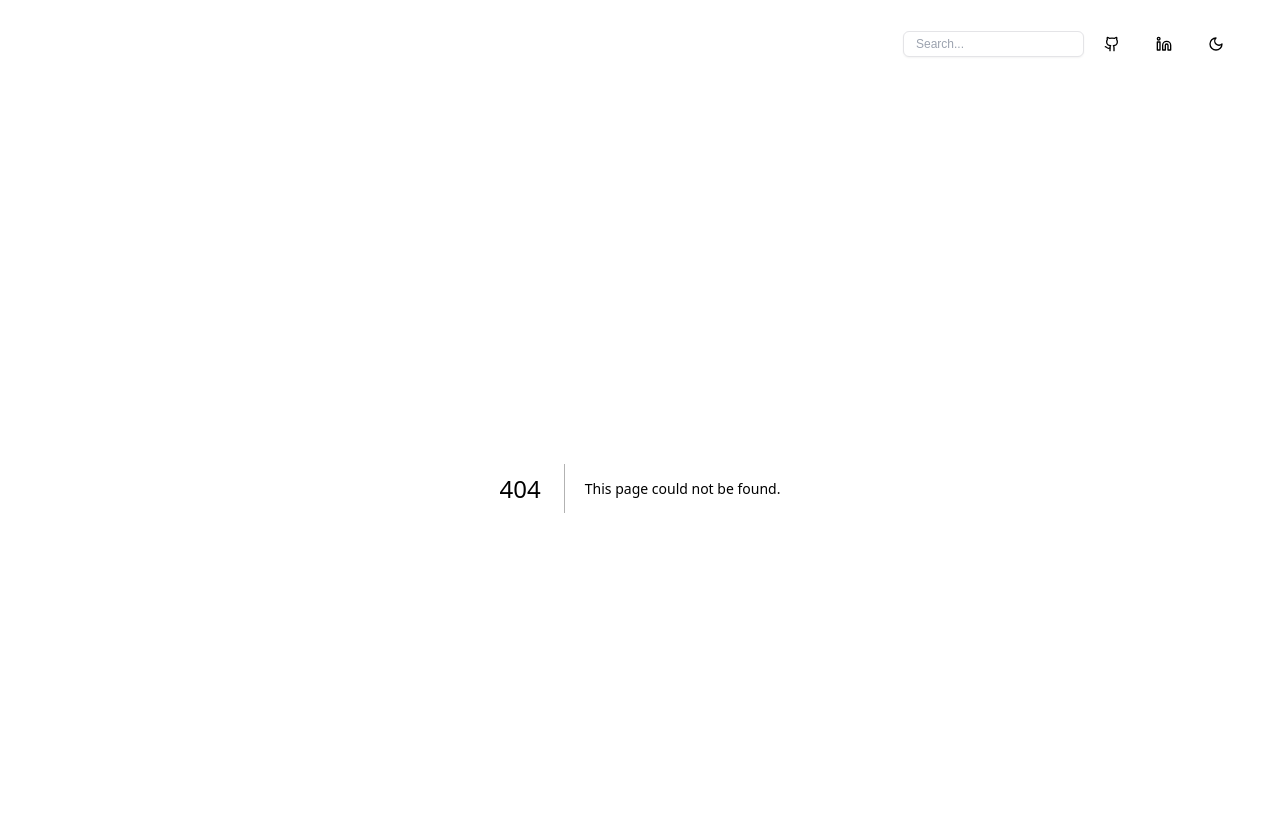
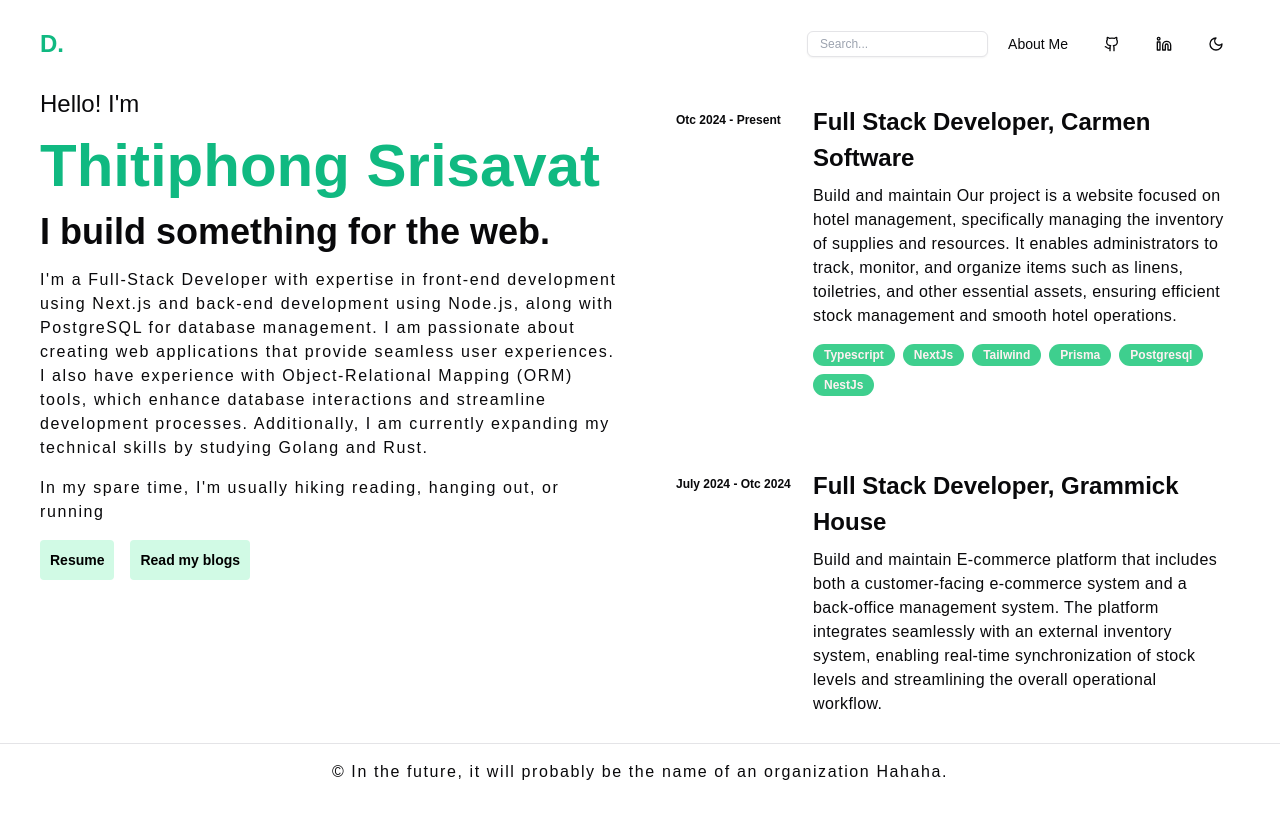
Before and after one commit to thitiphongD/d_blog, a Next.js app: page /about-me in a window 1280 px wide. Before the commit this address had no page. Shown: the top 818 px of the page. Built offline with nearby package versions, Linux system fonts and the light colour scheme.

Commit message:
new page

```diff
--- /dev/null
+++ b/src/app/about-me/components/AboutMe.tsx
@@ -0,0 +1,18 @@
+import React from 'react'
+import Summary from './Summary'
+import WorkExperience from './WorkExperience'
+
+const AboutMe = () => {
+    return (
+        <div className='flex flex-col md:flex-row w-full gap-10'>
+            <div className='w-full md:w-1/2'>
+                <Summary />
+            </div>
+            <div className='w-full md:w-1/2'>
+                <WorkExperience />
+            </div>
+        </div>
+    )
+}
+
+export default AboutMe
--- a/src/app/components/Summary.tsx
+++ b/src/app/about-me/components/Summary.tsx
@@ -6,7 +6,7 @@ const Summary = () => {
         <div className='flex flex-col gap-4'>
             <h2 className='text-2xl'> Hello! I&apos;m</h2>
             <h1 className='text-4xl md:text-6xl font-semibold text-emerald-500 dark:text-[#64ffda]'>Thitiphong Srisavat</h1>
-            <h1 className='text-2xl md:text-4xl font-semibold'>I build Something for the Web</h1>
+            <h1 className='text-2xl md:text-4xl font-semibold'>I build something for the web.</h1>
             <p className='tracking-widest text-base'>I&apos;m a Full-Stack Developer with expertise in front-end development using Next.js and back-end development using Node.js, along with PostgreSQL for database management. I am passionate about creating web applications that provide seamless user experiences. I also have experience with Object-Relational Mapping (ORM) tools, which enhance database interactions and streamline development processes. Additionally, I am currently expanding my technical skills by studying Golang and Rust.</p>
             <p className='tracking-widest text-base'>In my spare time, I&apos;m usually hiking reading, hanging out, or running</p>
             <div className='flex gap-4 justify-center md:justify-start'>
--- a/src/app/components/WorkExperience.tsx
+++ b/src/app/about-me/components/WorkExperience.tsx
@@ -1,8 +1,8 @@
+import { dataExperience } from '@/app/data'
 import { Badge } from '@/components/ui/badge'
 import { ScrollArea } from '@/components/ui/scroll-area'
 import Link from 'next/link'
 import React from 'react'
-import { dataExperience } from '../data'
 
 const WorkExperience = () => {
     return (
--- /dev/null
+++ b/src/app/about-me/page.tsx
@@ -0,0 +1,10 @@
+import React from 'react'
+import AboutMe from './components/AboutMe'
+
+const AboutMePage = () => {
+    return (
+        <AboutMe />
+    )
+}
+
+export default AboutMePage
--- /dev/null
+++ b/src/app/blogs/page.tsx
@@ -0,0 +1,9 @@
+import React from 'react'
+
+const BlogPage = () => {
+    return (
+        <div>BlogPage</div>
+    )
+}
+
+export default BlogPage
--- a/src/app/layout.tsx
+++ b/src/app/layout.tsx
@@ -3,6 +3,7 @@ import localFont from "next/font/local";
 import "./css/globals.css";
 import { ThemeProvider } from "@/components/ThemeProvider";
 import Navbar from "@/components/navbar/Navbar";
+import Footer from "@/components/Footer";
 
 const geistSans = localFont({
   src: "./fonts/GeistVF.woff",
@@ -28,7 +29,7 @@ export default function RootLayout({
   return (
     <html lang="en" suppressHydrationWarning>
       <body
-        className={`${geistSans.variable} ${geistMono.variable} antialiased`}
+        className={`${geistSans.variable} ${geistMono.variable} antialiased min-h-screen flex flex-col`}
       >
         <ThemeProvider
           attribute="class"
@@ -37,9 +38,8 @@ export default function RootLayout({
           disableTransitionOnChange
         >
           <Navbar />
-          <main className="px-4 md:px-10">
-            {children}
-          </main>
+          <main className="px-4 md:px-10 flex-1">{children}</main>
+          <Footer />
         </ThemeProvider>
       </body>
     </html>
--- a/src/app/page.tsx
+++ b/src/app/page.tsx
@@ -1,17 +1,7 @@
 import React from 'react'
-import Summary from './components/Summary'
-import WorkExperience from './components/WorkExperience'
-
 const HomePage = () => {
   return (
-    <div className='flex flex-col md:flex-row w-full gap-10'>
-      <div className='w-full md:w-1/2'>
-        <Summary />
-      </div>
-      <div className='w-full md:w-1/2'>
-        <WorkExperience />
-      </div>
-    </div>
+    <div>HelloWolrd</div>
 
   )
 }
--- /dev/null
+++ b/src/components/Footer.tsx
@@ -0,0 +1,11 @@
+import React from 'react'
+
+const Footer = () => {
+    return (
+        <div className='border-t'>
+            <p className='p-4 text-center text-xs md:text-base tracking-widest'>© In the future, it will probably be the name of an organization Hahaha.</p>
+        </div>
+    )
+}
+
+export default Footer
--- a/src/components/navbar/Navbar.tsx
+++ b/src/components/navbar/Navbar.tsx
@@ -9,9 +9,15 @@ import SearchComponent from './SearchComponent';
 
 const Navbar = () => {
     return (
-        <header className='px-4 py-6 md:px-10 flex justify-end items-center w-full'>
+        <header className='px-4 py-6 md:px-10 flex justify-between items-center w-full'>
+            <Link href={'/'} className='text-2xl font-extrabold hidden md:block text-emerald-500 dark:text-[#64ffda]'>D.</Link>
             <div className='flex items-center space-x-1'>
                 <SearchComponent />
+                <Button asChild variant={'ghost'}>
+                    <Link href='/about-me' aria-label="About Thitiphong">
+                        About Me
+                    </Link>
+                </Button>
                 <Button asChild variant={'ghost'}>
                     <Link href='https://github.com/thitiphongD' aria-label="Visit Thitiphong's GitHub">
                         <Github />
```
Also changed, not shown: src/app/about-me/components/ButtonFields.tsx (renamed from src/app/components/ButtonFields.tsx).
